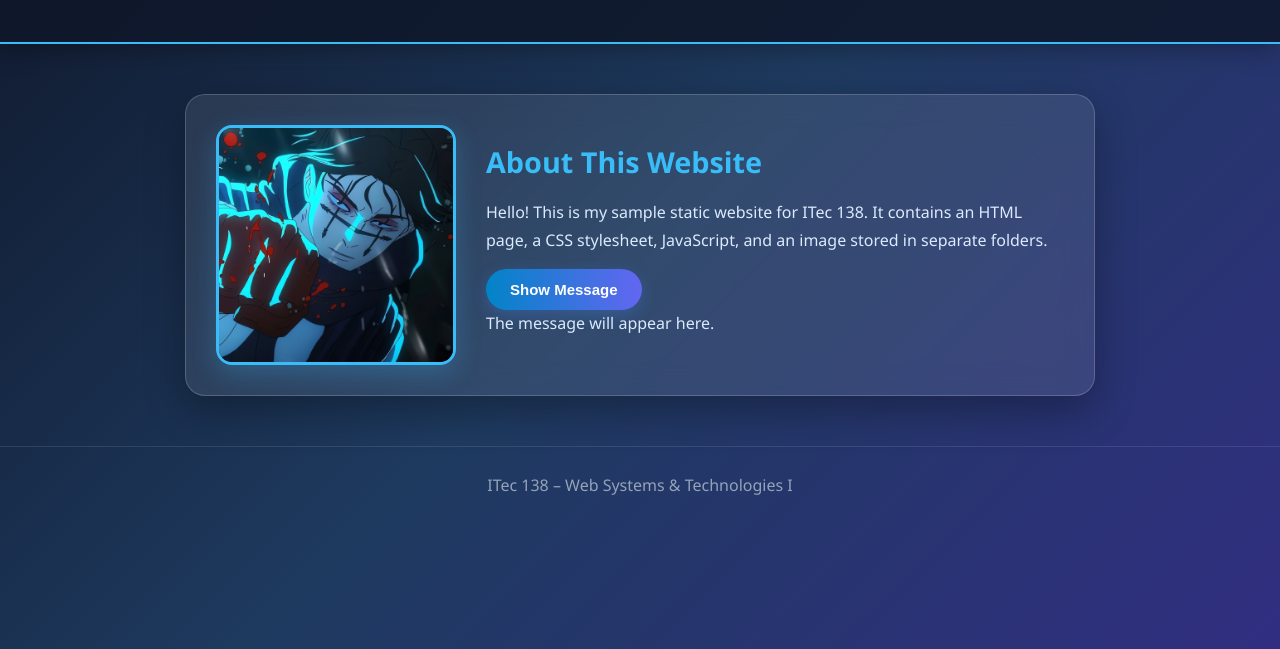
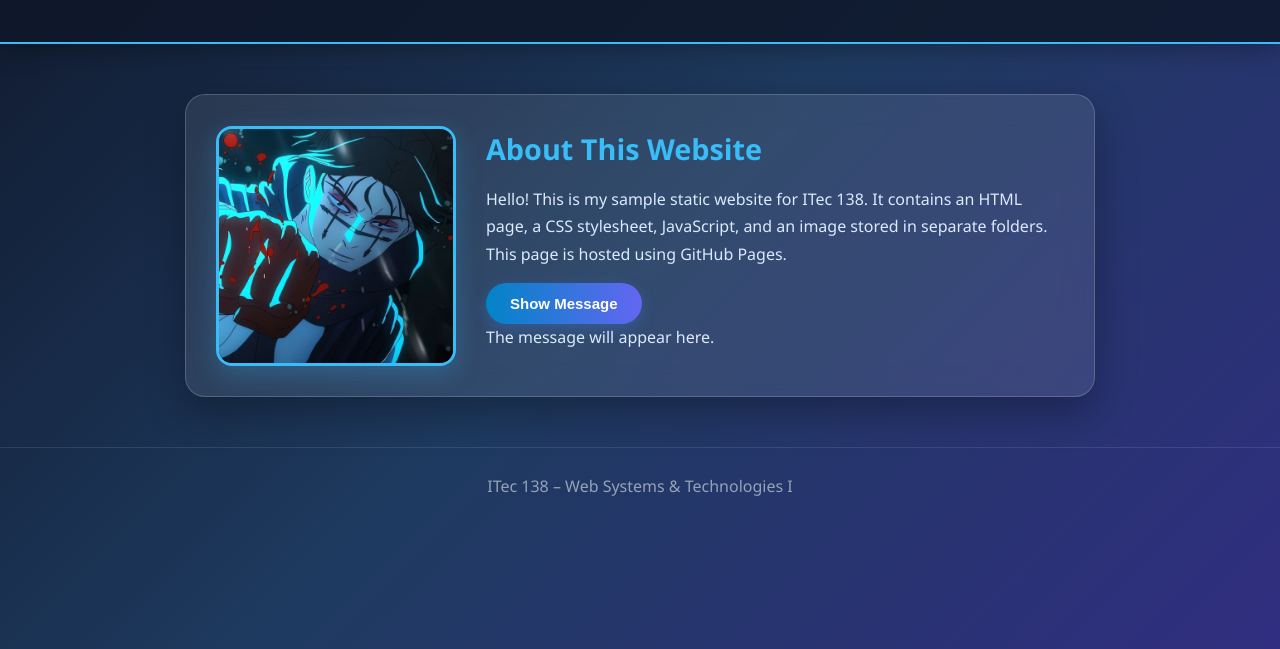
Before and after one commit to johnnalds14-person/Lab3_EnaldoRBJohn, a plain HTML site: page index.html in a window 1280 px wide. Shown: the part 151-800 px from the top of the page. Drawn offline with Linux system fonts and the light colour scheme.

Commit message:
Update introductory paragraph

```diff
--- a/index.html
+++ b/index.html
@@ -19,7 +19,9 @@
         <h2>About This Website</h2>
         <p>Hello! This is my sample static website for ITec 138.
           It contains an HTML page, a CSS stylesheet, JavaScript,
-          and an image stored in separate folders.</p>
+          and an image stored in separate folders.
+          This page is hosted using GitHub Pages.
+        </p>
         <button id="messageButton" type="button">Show Message</button>
         <p id="message" aria-live="polite">The message will appear here.</p>
       </div>
```
